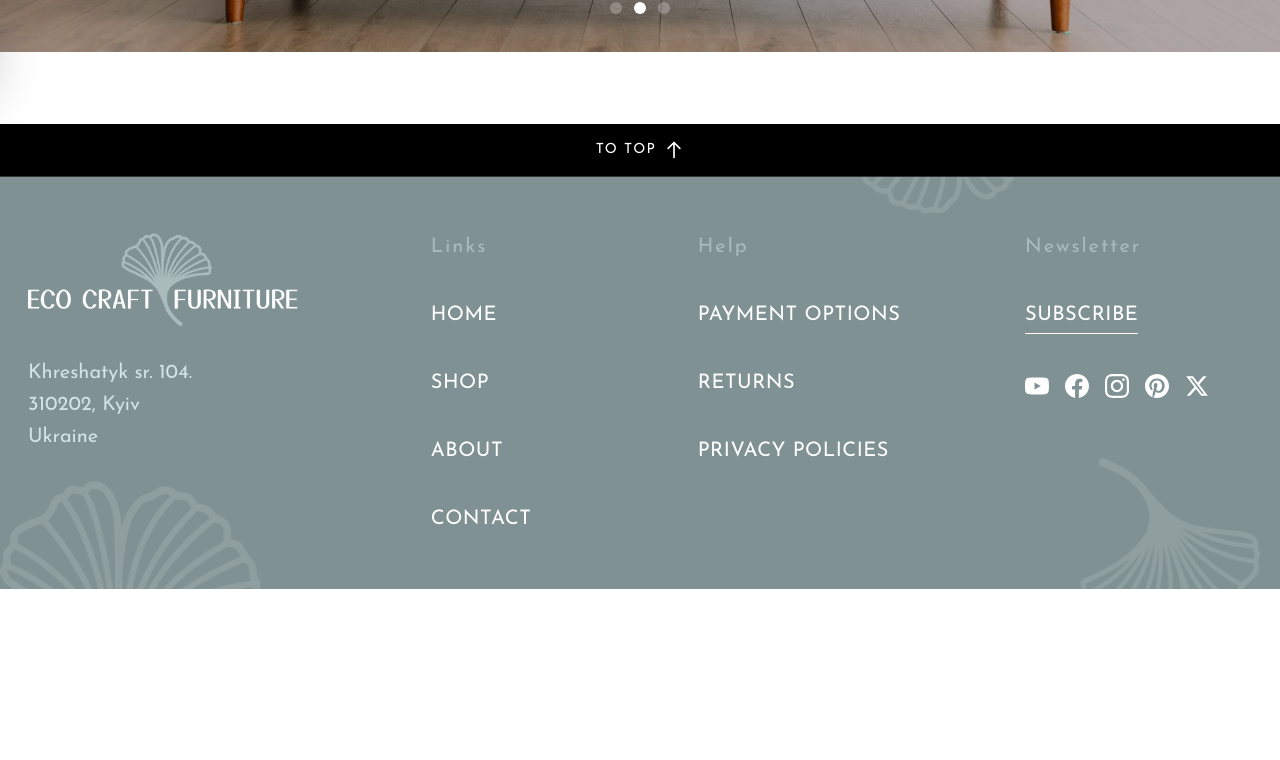
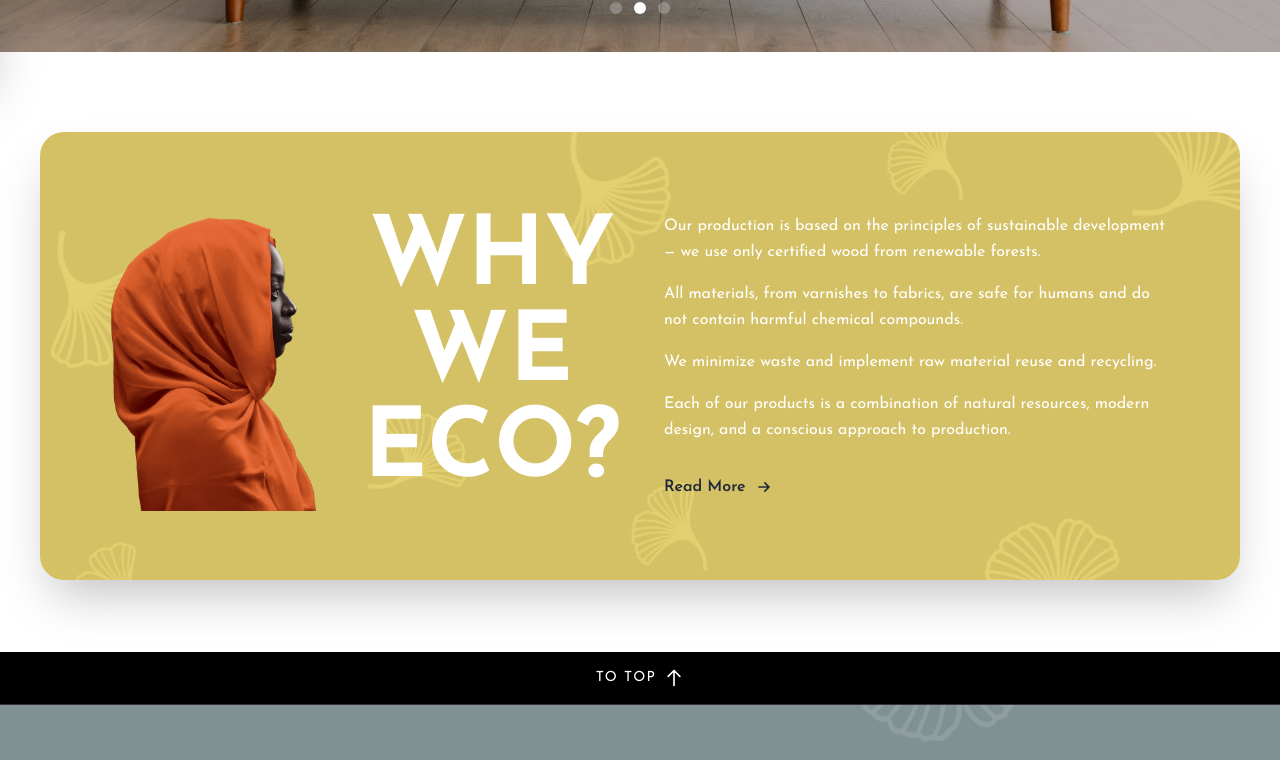
Before and after one commit to nikitachupahin/eco-furniture-frontend, a React (Vite) app: page / in a window 1280 px wide. Shown: the part 720-1480 px from the top of the page. Before the commit the page ends 1309 px from the top, so only its background shows below. Built offline with nearby package versions, Linux system fonts and the light colour scheme.

Commit message:
implement Why We Eco Section

```diff
--- a/src/components/HeroBanner/HeroBanner.tsx
+++ b/src/components/HeroBanner/HeroBanner.tsx
@@ -34,7 +34,7 @@ export const HeroBanner = () => {
   const navigate = useNavigate();
 
   return (
-    <div className="relative w-full">
+    <section className="relative w-full">
       <Swiper
         modules={[Autoplay, Pagination, EffectFade]}
         spaceBetween={0}
@@ -96,6 +96,6 @@ export const HeroBanner = () => {
           opacity: 1;
         }
       `}</style>
-    </div>
+    </section>
   );
 };
--- /dev/null
+++ b/src/components/WhyWeEcoSection/WhyWeEcoSection.tsx
@@ -0,0 +1,65 @@
+import { Link } from 'react-router-dom';
+
+import sectionImg from '../../assets/images/why-eco/girl.png';
+
+export const WhyWeEcoSection = () => {
+  return (
+    <section className="container mx-auto px-4 md:px-10">
+      <div className="bg-yellow-100 text-white bg-[url(/src/assets/images/why-eco/why-we-eco-background.png)] bg-cover rounded-3xl shadow-2xl">
+        <div className="relative grid grid-cols-2 lg:grid-cols-4 p-8 lg:gap-12 place-items-center">
+          <div className="col-span-1 lg:col-span-1 flex items-center justify-center">
+            <div className="relative">
+              <img src={sectionImg} alt="Woman in nature" className="w-full object-contain" />
+            </div>
+          </div>
+
+          <h2 className="col-span-1 text-center text-5xl sm:text-8xl lg:text-6xl xl:text-8xl font-bold text-white leading-none py-12">
+            WHY
+            <br />
+            WE
+            <br />
+            ECO?
+          </h2>
+
+          <div className="col-span-2 lg:col-span-2 space-y-4 text-white pl-8 py-12 lg:pl-0 pr-8">
+            <p className="text-sm md:text-base leading-relaxed">
+              Our production is based on the principles of sustainable development — we use only
+              certified wood from renewable forests.
+            </p>
+            <p className="text-sm md:text-base leading-relaxed">
+              All materials, from varnishes to fabrics, are safe for humans and do not contain
+              harmful chemical compounds.
+            </p>
+            <p className="text-sm md:text-base leading-relaxed">
+              We minimize waste and implement raw material reuse and recycling.
+            </p>
+            <p className="text-sm md:text-base leading-relaxed">
+              Each of our products is a combination of natural resources, modern design, and a
+              conscious approach to production.
+            </p>
+
+            <Link
+              to="/about"
+              className="inline-flex items-center space-x-2 text-gray-800 font-semibold hover:text-gray-900 transition-colors pt-4 group"
+            >
+              <span className="text-base">Read More</span>
+              <svg
+                className="w-5 h-5 group-hover:translate-x-1 transition-transform"
+                fill="none"
+                stroke="currentColor"
+                viewBox="0 0 24 24"
+              >
+                <path
+                  strokeLinecap="round"
+                  strokeLinejoin="round"
+                  strokeWidth={2}
+                  d="M13 7l5 5m0 0l-5 5m5-5H6"
+                />
+              </svg>
+            </Link>
+          </div>
+        </div>
+      </div>
+    </section>
+  );
+};
--- /dev/null
+++ b/src/components/WhyWeEcoSection/index.ts
@@ -0,0 +1 @@
+export * from './WhyWeEcoSection';
--- a/src/index.css
+++ b/src/index.css
@@ -41,4 +41,5 @@
   --color-primary-80: #8f9f9f;
   --color-primary-100: #7F9193;
   --color-terracota: #d65e2b;
+  --color-yellow-100: #D4C165;
 }
--- a/src/pages/HomePage/HomePage.tsx
+++ b/src/pages/HomePage/HomePage.tsx
@@ -1,9 +1,11 @@
 import { HeroBanner } from '../../components/HeroBanner';
+import { WhyWeEcoSection } from '../../components/WhyWeEcoSection';
 
 export const HomePage = () => {
   return (
-    <div className="py-18">
+    <div className="py-18 flex flex-col gap-20">
       <HeroBanner />
+      <WhyWeEcoSection />
     </div>
   );
 };
```
Also changed, not shown: src/assets/images/why-eco/girl.png (added), src/assets/images/why-eco/why-we-eco-background.png (added).
